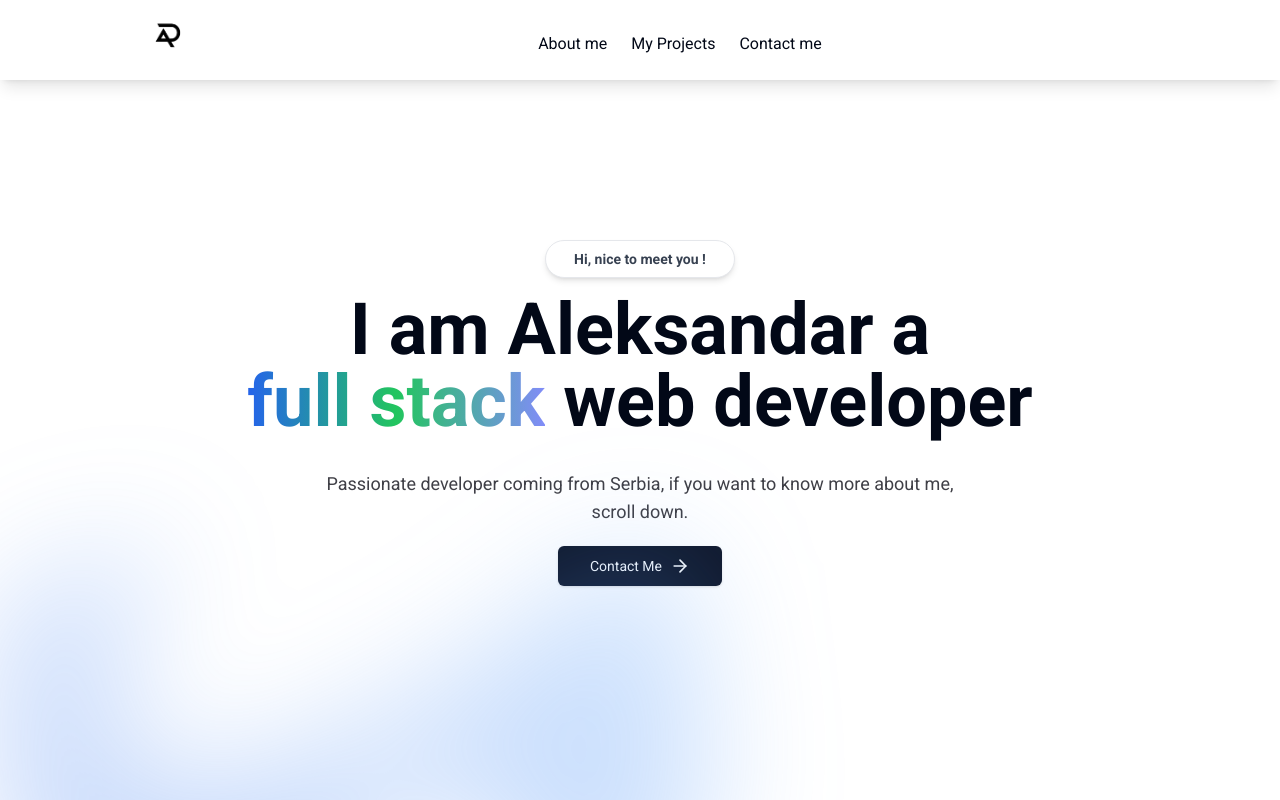
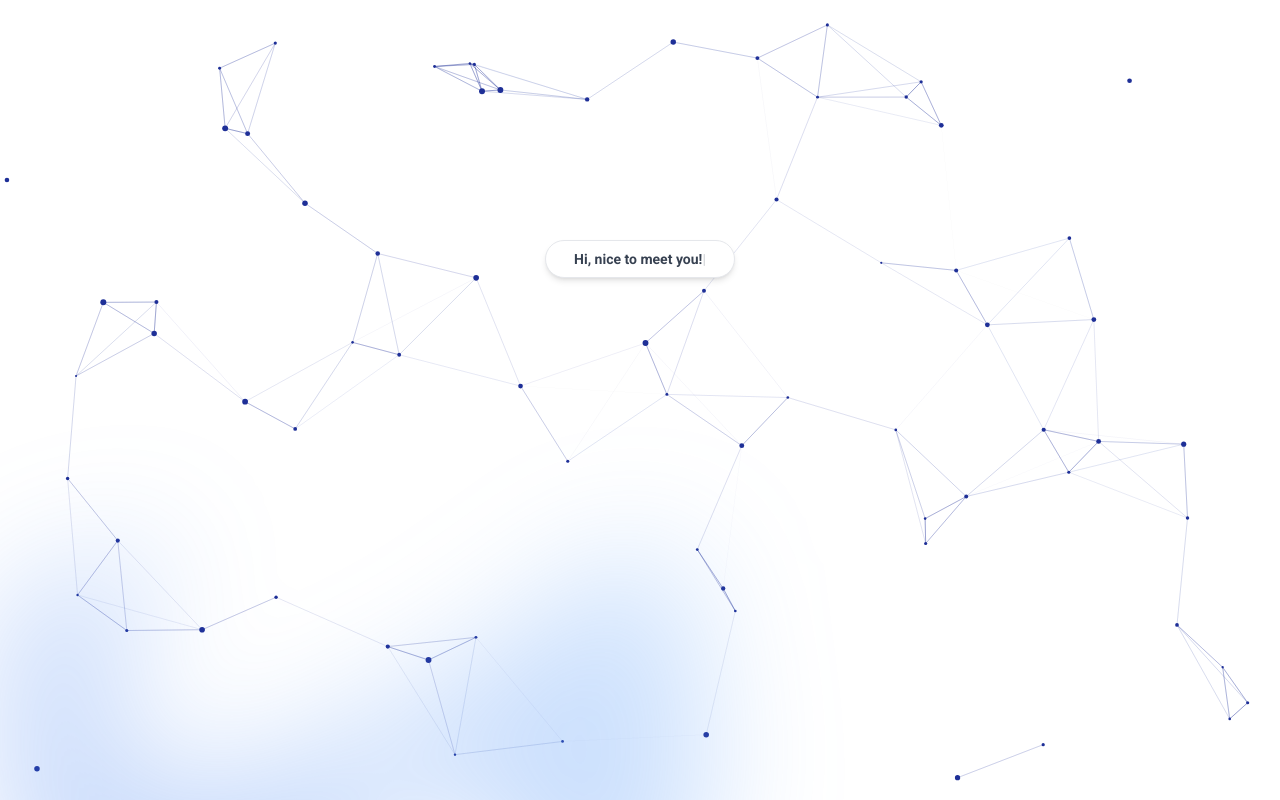
Before and after one commit to Aleksandar22full/my-website, a Next.js app: page / in a window 1280 px wide. Shown: the top 800 px of the page. Built offline with nearby package versions, Linux system fonts and the light colour scheme.

Commit message:
implementing reactTyped and reactParticles

```diff
--- a/app/globals.css
+++ b/app/globals.css
@@ -74,3 +74,9 @@
     @apply bg-background text-foreground;
   }
 }
+
+#particles canvas {
+  z-index: -2;
+  height: 100%;
+  width: 100%;
+}
--- a/app/page.tsx
+++ b/app/page.tsx
@@ -1,16 +1,25 @@
+"use client";
 import About from "@/components/About";
 import MaxWidthWrapper from "@/components/MaxWidthWrapper";
 import { buttonVariants } from "@/components/ui/button";
 import { ArrowRight } from "lucide-react";
 import Link from "next/link";
+import { ReactTyped } from "react-typed";
+import ParticlesComponent from "@/components/particles";
 
 export default function Home() {
   return (
     <>
+      <ParticlesComponent id="particles" />
       <MaxWidthWrapper className="mb-12 mt-28 sm:mt-40 flex flex-col items-center justify-center text-center">
         <div className="mx auto mb-4 flex max-w-fit items-center justify-center space-x-2 overflow-hidden rounded-full border border-gray-200 bg-white px-7 py-2 shadow-md backdrop-blur transition-all hover:border-gray-300 hover:bg-white/50">
           <p className="text-sm font-semibold text-gray-700">
-            Hi, nice to meet you !
+            <ReactTyped
+              strings={["Hi, nice to meet you!"]}
+              typeSpeed={80}
+              backSpeed={20}
+              loop
+            />
           </p>
         </div>
         <h1 className="max-w-4xl text-5xl font-bold md:text-6xl lg:text-7xl">
@@ -21,10 +30,9 @@ export default function Home() {
           web developer
         </h1>
         <p className="mt-8 max-w-prose text-zinc-700 sm:text-lg">
-          Passionate developer coming from Serbia, if you want to know more
-          about me, scroll down.
+          Passionate developer coming from Serbia, to explore further into my
+          background, scroll down.
         </p>
-
         <Link
           className={buttonVariants({
             size: "lg",
--- a/components/Navbar.tsx
+++ b/components/Navbar.tsx
@@ -3,7 +3,7 @@ import Link from "next/link";
 
 const Navbar = () => {
   return (
-    <div className="h-20 shadow-lg">
+    <div className="h-20 shadow-lg z-10 bg-white">
       <div className="max-w-5xl h-20 mx-auto ">
         <div className="h-full w-full flex">
           <Link href="/">
--- /dev/null
+++ b/components/particles.js
@@ -0,0 +1,108 @@
+import Particles, { initParticlesEngine } from "@tsparticles/react";
+import { useEffect, useMemo, useState } from "react";
+// import { loadAll } from "@/tsparticles/all"; // if you are going to use `loadAll`, install the "@tsparticles/all" package too.
+// import { loadFull } from "tsparticles"; // if you are going to use `loadFull`, install the "tsparticles" package too.
+import { loadSlim } from "@tsparticles/slim"; // if you are going to use `loadSlim`, install the "@tsparticles/slim" package too.
+// import { loadBasic } from "@tsparticles/basic"; // if you are going to use `loadBasic`, install the "@tsparticles/basic" package too.
+
+
+
+const ParticlesComponent = (props) => {
+
+  const [init, setInit] = useState(false);
+  // this should be run only once per application lifetime
+  useEffect(() => {
+    initParticlesEngine(async (engine) => {
+      // you can initiate the tsParticles instance (engine) here, adding custom shapes or presets
+      // this loads the tsparticles package bundle, it's the easiest method for getting everything ready
+      // starting from v2 you can add only the features you need reducing the bundle size
+      //await loadAll(engine);
+      //await loadFull(engine);
+      await loadSlim(engine);
+      //await loadBasic(engine);
+    }).then(() => {
+      setInit(true);
+    });
+  }, []);
+
+  const particlesLoaded = (container) => {
+    console.log(container);
+  };
+
+
+  const options = useMemo(
+    () => ({
+      background: {
+        color: {
+          value: "#FFFFFF",
+        },
+      },
+      fpsLimit: 120,
+      interactivity: {
+        events: {
+          onClick: {
+            enable: true,
+            mode: "repulse",
+          },
+          onHover: {
+            enable: true,
+            mode: 'grab',
+          },
+        },
+        modes: {
+          push: {
+            distance: 200,
+            duration: 15,
+          },
+          grab: {
+            distance: 150,
+          },
+        },
+      },
+      particles: {
+        color: {
+          value: "#1E2F97",
+        },
+        links: {
+          color: "#1E2F97",
+          distance: 150,
+          enable: true,
+          opacity: 0.3,
+          width: 1,
+        },
+        move: {
+          direction: "none",
+          enable: true,
+          outModes: {
+            default: "bounce",
+          },
+          random: true,
+          speed: 1,
+          straight: false,
+        },
+        number: {
+          density: {
+            enable: true,
+          },
+          value: 150,
+        },
+        opacity: {
+          value: 1.0,
+        },
+        shape: {
+          type: "circle",
+        },
+        size: {
+          value: { min: 1, max: 3 },
+        },
+      },
+      detectRetina: true,
+    }),
+    [],
+  );
+
+
+  return <Particles id={props.id} init={particlesLoaded} options={options} />;
+};
+
+export default ParticlesComponent;
--- a/package.json
+++ b/package.json
@@ -12,6 +12,8 @@
     "@next/font": "^14.1.0",
     "@radix-ui/react-icons": "^1.3.0",
     "@radix-ui/react-slot": "^1.0.2",
+    "@tsparticles/all": "^3.3.0",
+    "@tsparticles/react": "^3.0.0",
     "class-variance-authority": "^0.7.0",
     "clsx": "^2.1.0",
     "lucide-react": "^0.344.0",
@@ -19,6 +21,7 @@
     "react": "^18",
     "react-dom": "^18",
     "react-scroll": "^1.9.0",
+    "react-typed": "^2.0.12",
     "tailwind-merge": "^2.2.1",
     "tailwindcss-animate": "^1.0.7"
   },
```
Also changed, not shown: 1 other file (tests, documents, lock files or other folders).
